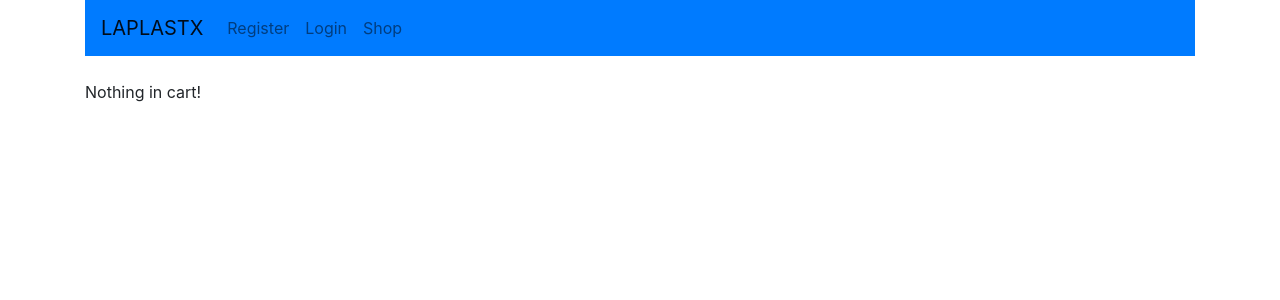
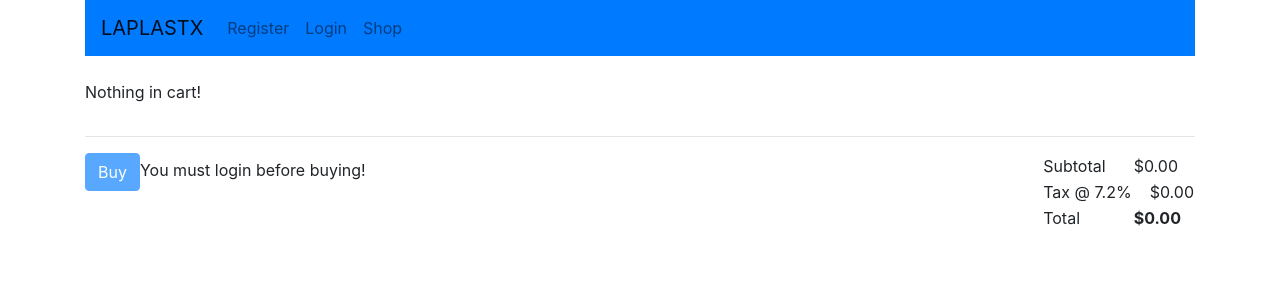
Before and after one commit to caesarfeta/React-Store, a React (Create React App) app: page /cart in a window 1280 px wide. Shown: the top 300 px of the page. Built offline with nearby package versions, Linux system fonts and the light colour scheme.

Commit message:
minor layout improvements

```diff
--- a/src/comps/Cart.comp.js
+++ b/src/comps/Cart.comp.js
@@ -1,4 +1,5 @@
 import React, { Component } from 'react';
+import { Link } from 'react-router';
 import {
   Button
 } from 'react-bootstrap';
@@ -22,8 +23,15 @@ import {
 } from 'react-icons/fa';
 function BuyButton(){
   const dispatch=useDispatch();
-  const cart = useSelector(state=>state.cart)
-  return <Button onClick={()=>dispatch(buy(cart))}>Buy</Button>
+  const cart=useSelector(state=>state.cart)
+  const auth=useSelector(state=>state.auth)
+  if (auth.isAuthenticated){
+    return <Button onClick={()=>dispatch(buy(cart))}>Buy</Button>
+  }
+  return <>
+  <Button disabled>Buy</Button>
+  <span>You must login before buying!</span>
+  </>
 }
 function CartItem(p){
   const dispatch=useDispatch();
@@ -61,10 +69,8 @@ class Cart extends Component{
     var itms = _.map(cart.itms,function(itm,i){
       return <CartItem itm={itm} key={i}/>
     })
-    if (cart.count===0){
-      return <p>Nothing in cart!</p>
-    }
     return <>
+      {(cart.count===0) && <p>Nothing in cart!</p>}
       <table>
         <tbody>{ itms }</tbody>
       </table>
```
